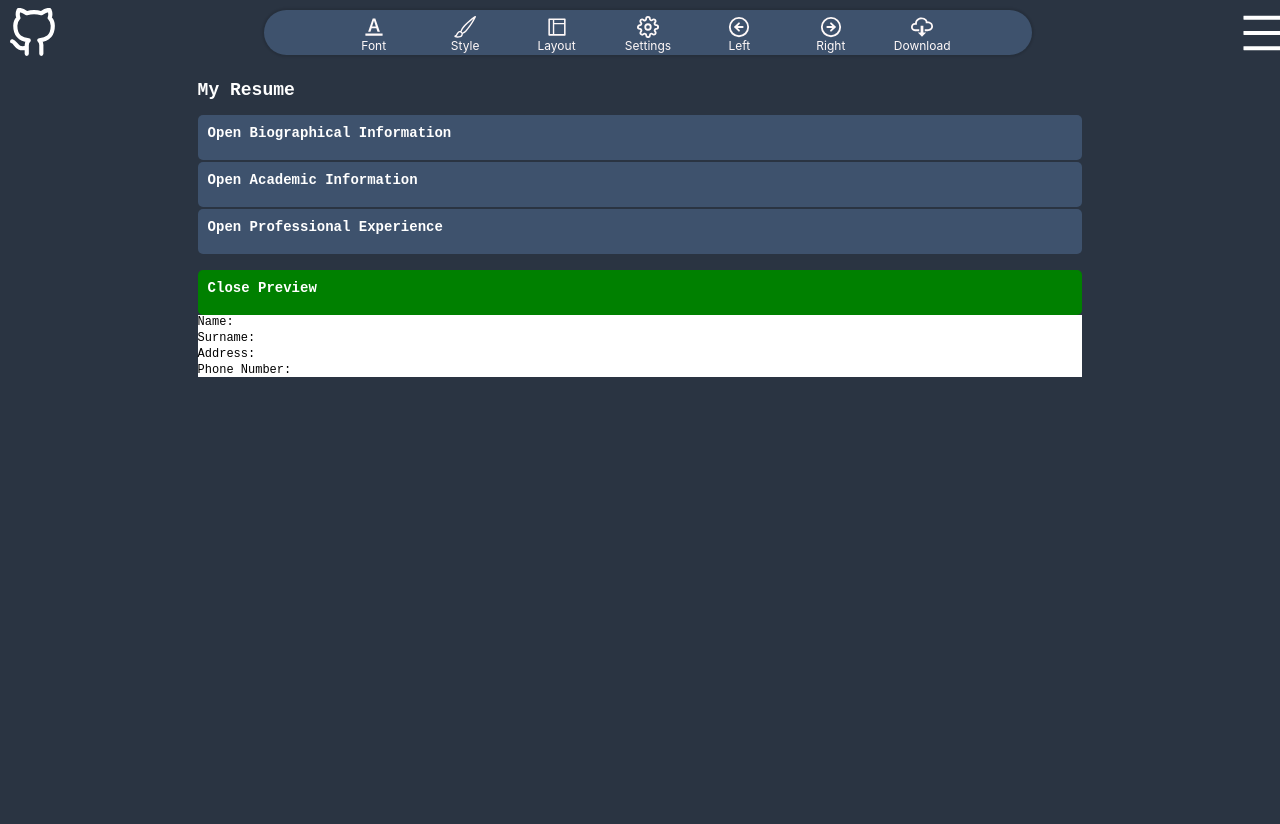
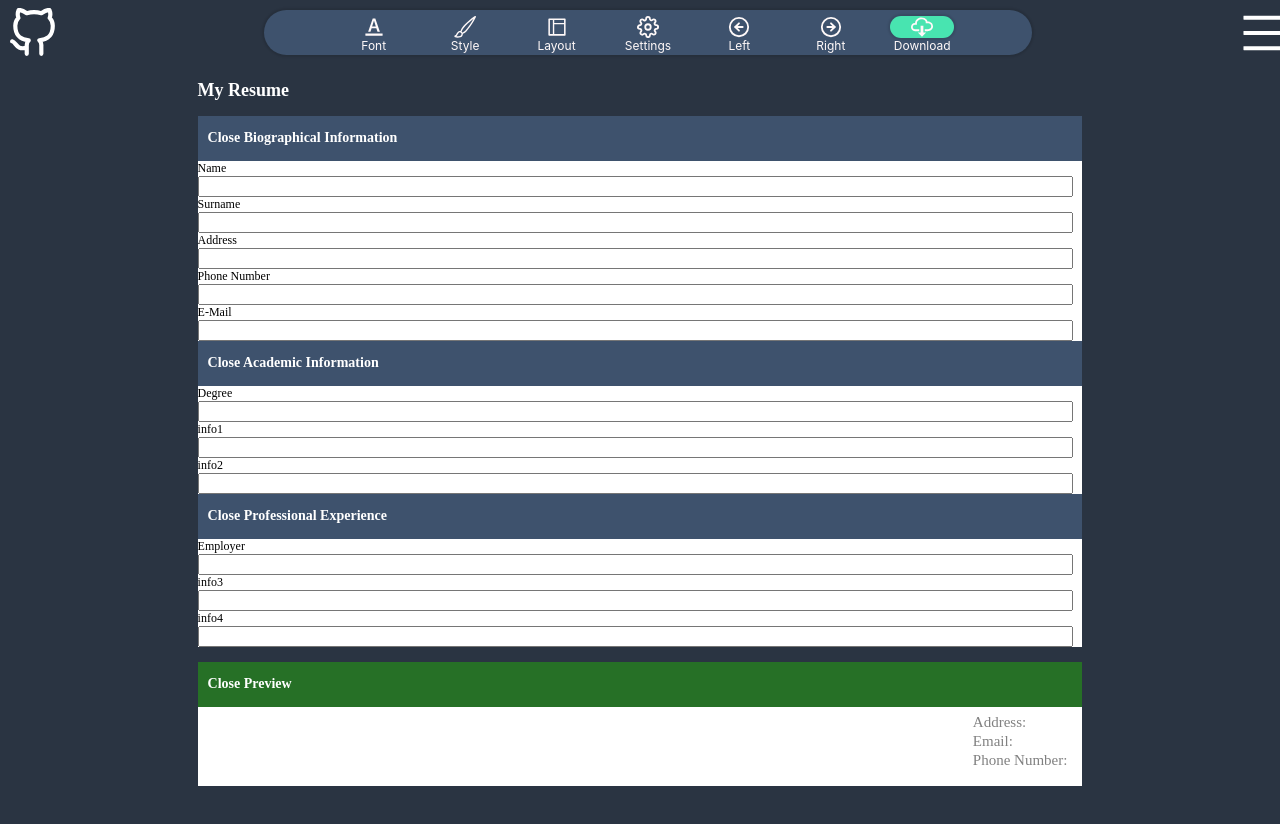
Before and after one commit to snt85c/CV-App, a React (Create React App) app: page / in a window 1280 px wide. Both pictures are taken after a click on the element "Open Preview". Shown: the top 824 px of the page. Built offline with nearby package versions, Linux system fonts and the light colour scheme.

Commit message:
refactoring and style fix

```diff
--- a/package.json
+++ b/package.json
@@ -9,7 +9,9 @@
     "react": "^17.0.2",
     "react-dom": "^17.0.2",
     "react-icons": "^4.3.1",
+    "react-loader-spinner": "^6.0.0-0",
     "react-scripts": "5.0.0",
+    "react-spinners": "^0.11.0",
     "uniqid": "^5.4.0",
     "web-vitals": "^2.1.4"
   },
@@ -38,6 +40,10 @@
     ]
   },
   "devDependencies": {
+    "@babel/cli": "^7.17.6",
+    "@babel/core": "^7.17.5",
+    "@babel/preset-env": "^7.16.11",
+    "@babel/preset-react": "^7.16.7",
     "prettier": "^2.5.1"
   }
 }
--- a/src/App.css
+++ b/src/App.css
@@ -1,17 +1,16 @@
-
 body {
   background-color: rgb(42, 52, 66);
   color: white;
-  font-family: -apple-system, BlinkMacSystemFont, 'Segoe UI', Roboto, Oxygen, Ubuntu, Cantarell, 'Open Sans', 'Helvetica Neue', sans-serif;
+  font-family: -apple-system, BlinkMacSystemFont, "Segoe UI", Roboto, Oxygen,
+    Ubuntu, Cantarell, "Open Sans", "Helvetica Neue", sans-serif;
   font-size: 12px;
   height: 1000px;
-
 }
 
-.container{
+.container {
   margin: 80px 15%;
   border: none;
-  font-family: 'Courier New', Courier, monospace;
+  font-family: "Ubuntu";
 }
 
 .form {
@@ -28,22 +27,21 @@ body {
 .sticky {
   position: fixed;
   top: 0;
-  width: 100%
+  width: 100%;
 }
 
-.mainMenu{
+.mainMenu {
   display: flex;
   justify-content: space-between;
   align-items: center;
   text-align: center;
   width: 50%;
-  height:45px;
+  height: 45px;
   background-color: rgb(62, 82, 109);
-  border-radius:  70px;
+  border-radius: 70px;
   margin: 10px 0px;
   padding: 0px 5%;
-  box-shadow:  0 0 2px 2px rgba(0,0,0,.1);
-
+  box-shadow: 0 0 2px 2px rgba(0, 0, 0, 0.1);
 }
 
 @media all and (max-width: 700px) {
@@ -54,34 +52,32 @@ body {
   }
 }
 
-
 .logo {
   color: white;
   height: 50px;
   width: 50px;
-  transition: all .2s ease-in-out;
+  transition: all 0.2s ease-in-out;
 }
 
-.logo:hover{
-  color:aqua;
+.logo:hover {
+  color: aqua;
   transform: scale(1.1);
-  cursor: pointer
+  cursor: pointer;
 }
 
-.mainMenuIcon{
+.mainMenuIcon {
   display: flex;
   flex-direction: column;
   justify-content: center;
   align-items: center;
   color: rgb(255, 249, 249);
-  transition: all .2s ease-in-out;
+  transition: all 0.2s ease-in-out;
   width: 70%;
   height: 70%;
-  cursor: pointer
-
+  cursor: pointer;
 }
 
-.icon{
+.icon {
   width: 70%;
   height: 70%;
   justify-content: center;
@@ -91,34 +87,36 @@ body {
   flex-shrink: 0;
 }
 
-.mainMenuIcon:hover{
-  color:rgb(0, 255, 128);
+.mainMenuIcon:hover {
+  color: rgb(0, 255, 128);
   transform: scale(1.1);
 }
 
-.downloadButton{
+.downloadButton {
   background-color: rgb(72, 228, 176);
-  box-shadow:  0 0 2px 2px rgba(0,0,0,.1);
+  box-shadow: 0 0 2px 2px rgba(0, 0, 0, 0.1);
   border-radius: 70px;
   align-items: center;
   justify-content: center;
-  margin-right: 15px;
-
 }
 
-.overlay{
+.downloadButton:hover {
+  color: white;
+  /* transition: all .2s ease-in-out; */
+}
+
+.overlay {
   position: fixed; /* Sit on top of the page content */
   display: none; /* Hidden by default */
-  /* flex-direction: column; */
-  font-weight: bold;
+  /* font-weight: bold; */
   padding: 1%;
   border-radius: 10px;
   width: 40%;
   height: 25%;
   top: 12%;
-  left:19%;
+  left: 19%;
   background-color: rgb(62, 82, 109);
-  box-shadow:  0 0 2px 2px rgba(0,0,0,.1);
+  box-shadow: 0 0 2px 2px rgba(0, 0, 0, 0.1);
 
   z-index: 2;
 }
@@ -137,36 +135,85 @@ label {
   width: 100%;
 }
 
-.outputLabel {
-  /* border-bottom: 1px gray solid; */
-  margin-bottom: 2px;
+
+
+.preview {
+  background-color: white;
+  padding: 5px 15px 15px 15px;
+  justify-content: space-between;
 }
 
-.section, .preview{
-  background-color: white;
+#preview {
+  background-color: rgb(38, 112, 38);
 }
-
-/* .preview {
-  display: inline-flex;
-  width: 100%;
-} */
-
-#preview{
-  background-color: green;
-}
-.clickableText{
+.clickableText {
   cursor: pointer;
 }
 
 .fieldButton {
+  display: flex;
   font-size: 14px;
   font-weight: bold;
   height: 25px;
   padding: 10px;
-  text-align: left;
+  justify-content: left;
+  align-items: center;
   background-color: rgb(62, 82, 109);
-  border-radius: 5px;
+  cursor: pointer;
+}
+
+.overlayTitle{
+  font-size: large;
+  font-weight: bold;
+}
+
+.fontOverlay{
+  width: 15%;
+  display: flex;
+  flex-direction: column;
+  justify-content: space-between;
+}
+
+.layoutOverlay{
+  width: 60%;
+  height: 60%;
+}
+
+.styleOverlayColor{
+  width: 28%;
+}
+
+.styleOverlayBackground {
+  width: 15%;
+  background-color: white;
+  left: 50%;
+  color: black;
+}
+
+.outputLabel {
   margin-top: 2px;
-  cursor: pointer
+  margin-bottom: 2px;
+  font-size: 15px;
+  color: gray;
+  background-color: transparent;
+}
+
+.NameSurnameDivOut{
+  margin-top: 20px;
+  display: flex;
+  justify-content: space-between;
+}
+
+.NameOutputLabel, .SurnameOutputLabel{
+  color: black;
+  font-size: 40px;
+  background-color: none;
+}
+
+.AddressOutputLabel, .Phone.NumberOutputLabel, .EmailOutputLabel{
+  color: black;
+  background-color: none;
+  font-size: 20px;
+
 
 }
--- a/src/App.js
+++ b/src/App.js
@@ -12,21 +12,22 @@ export class App extends React.Component {
       surname: "",
       phoneNumber: "",
       address: "",
+      email: "",
       degree: "",
       info1: "",
       info2: "",
       info3: "",
       info4: "",
-      font: "'Courier New', Courier, monospace",
+      font: "'Ubuntu",
     };
 
     this.handleChange = this.handleChange.bind(this);
     this.updateFont = this.updateFont.bind(this);
   }
 
-  updateFont = (change) => {
+  updateFont = (newFont) => {
     this.setState(
-      {font : change}
+      {font : newFont}
     )
   };
 
@@ -41,12 +42,12 @@ export class App extends React.Component {
     return (
       <>
         <Header font={this.updateFont} />
-        <div className="container" style={{ fontFamily: this.state.font }}>
+        <div className="container" >
           <h2>My Resume</h2>
           <Section
             name="Biographical Information"
-            stateValue={["name", "surname", "address", "phoneNumber"]}
-            elements={["Name", "Surname", "Address", "Phone Number"]}
+            stateValue={["name", "surname", "address", "phoneNumber","email"]}
+            elements={["Name", "Surname", "Address", "Phone Number","E-Mail"]}
             data={this.state}
             func={this.handleChange}
           />
@@ -65,7 +66,7 @@ export class App extends React.Component {
             func={this.handleChange}
           />
           <br></br>
-          <Preview className="preview" data={this.state} />
+          <Preview className="preview" data={this.state} font={this.state.font} />
         </div>
       </>
     );
--- a/src/Header Components/FontOverlay.js
+++ b/src/Header Components/FontOverlay.js
@@ -1,24 +1,35 @@
 export default function FontOverlay(props) {
-    let display = "none"
+  let displayValue = "none";
 
   if (props.id === "Font") {
-      display = "block"
+    displayValue = "flex";
   }
-  if(props.menu === "none"){
-      display = "none"
+  if (props.menu === "none") {
+    displayValue = "none";
   }
 
   return (
     <>
+      <div className="overlay fontOverlay" style={{ display: displayValue }}>
+        <div className="overlayTitle">
+        {props.id}
+        </div>
+        <div>
+          <div className="clickableText" onClick={() => props.font("Ubuntu")}>
+            Ubuntu
+          </div>
           <div
-          className="overlay"
-          style={{ display: display, width: "15%"}}
+            className="clickableText"
+            onClick={() => props.font("'Courier New', Courier, monospace")}
           >
-          {props.id}
-          <div>
-          <div className="clickableText" onClick={()=>props.font("-apple-system, BlinkMacSystemFont, 'Segoe UI', Roboto, Oxygen, Ubuntu, Cantarell, 'Open Sans', 'Helvetica Neue', sans-serif")}>Ubuntu</div>
-            <div className="clickableText"onClick={()=>props.font("'Courier New', Courier, monospace")}>Courier</div>
-            <div className="clickableText"onClick={()=>props.font("'Times New Roman', Times, serif")}>Times New Roman</div>
+            Courier
+          </div>
+          <div
+            className="clickableText"
+            onClick={() => props.font("'Times New Roman', Times, serif")}
+          >
+            Times New Roman
+          </div>
         </div>
         <div>Size</div>
       </div>
--- a/src/Header Components/LayoutOverlay.js
+++ b/src/Header Components/LayoutOverlay.js
@@ -1,18 +1,20 @@
 export default function LayoutOverlay(props){
-    let display = "none"
+    let displayValue = "none"
     if (props.id === "Layout") {
-        display = "block"
+      displayValue = "block"
     }
     if(props.menu === "none"){
-        display = "none"
+      displayValue = "none"
     }
     return (
         <>
         <div
-          className="overlay"
-          style={{ display: display, width: "60%", height: "60%"}}
+          className="overlay layoutOverlay"
+          style={{ display: displayValue}}
         >
-          {props.id}
+          <div className="overlayTitle">
+        {props.id}
+        </div>
         </div>
       </>
     )
--- a/src/Header Components/MainMenu.js
+++ b/src/Header Components/MainMenu.js
@@ -73,7 +73,11 @@ export default class MainMenu extends React.Component {
             );
           })}
         </div>
-          <Overlay font={this.props.font}menu={this.state.menu} id = {this.state.id} style={{display: this.state.menu}}/>
+          <Overlay
+          font={this.props.font}
+          menu={this.state.menu}
+          id = {this.state.id}
+          style={{displayValue: this.state.menu}}/>
       </>
     );
   }
--- a/src/Header Components/MenuIcon.js
+++ b/src/Header Components/MenuIcon.js
@@ -1,4 +1,8 @@
 export default function MenuIcon(props) {
+  let classes = "icon"
+  if(props.id === "Download"){
+    classes ="icon downloadButton"
+  }
   return (
       <div
         id={props.id}
@@ -6,7 +10,7 @@ export default function MenuIcon(props) {
         onClick={props.onClick}
         onMouseEnter={props.onHover}
       >
-        <props.import className="icon" />
+        <props.import className={classes} />
         <div className="mobhide">{props.id}</div>
       </div>
   );
--- a/src/Header Components/StyleOverlay.js
+++ b/src/Header Components/StyleOverlay.js
@@ -1,27 +1,26 @@
 export default function StyleOverlay(props) {
-  let display = "none";
+  let displayValue = "none";
   if (props.id === "Style") {
-    display = "block";
+    displayValue = "block";
   }
   if (props.menu === "none") {
-    display = "none";
+    displayValue = "none";
   }
   return (
     <>
-      <div className="overlay" style={{ display: display, width: "28%" }}>
-        Color
+      <div
+        className="overlay styleOverlayColor"
+        style={{ display: displayValue }}
+      >
+        <div className="overlayTitle">Color</div>
       </div>
       <div
-        className="overlay"
+        className="overlay styleOverlayBackground"
         style={{
-          display: display,
-          width: "15%",
-          backgroundColor: "white",
-          left: "50%",
-          color: "black",
+          display: displayValue,
         }}
       >
-        Background
+        <div className="overlayTitle">Background</div>
       </div>
     </>
   );
--- a/src/components/Output.js
+++ b/src/components/Output.js
@@ -1,9 +1,16 @@
 function Output({ name, data }) {
+  let nameA = name;
+  if(nameA === "Name" || nameA === "Surname"){
+    nameA = ""
+
+  }else{
+    nameA += ":"
+  }
+  console.log(data)
   return (
     <>
-      <label className="outputLabel">
-        {name}: {data}
-      </label>
+      <label className="outputLabel">{nameA}</label>
+      <div className={name + "OutputLabel"}>{data}</div>
     </>
   );
 }
--- a/src/components/Preview.js
+++ b/src/components/Preview.js
@@ -28,11 +28,23 @@ class Preview extends React.Component {
           func={this.handleClick}
           id="preview"
         />
-        <div className = "preview" style={{ display: this.state.value === true ? "block" : "none" }}>
-          <Output name="Name" data={this.props.data.name} />
-          <Output name="Surname" data={this.props.data.surname} />
-          <Output name="Address" data={this.props.data.address} />
-          <Output name="Phone Number" data={this.props.data.phoneNumber} />
+        <div
+          className="preview"
+          style={{
+            fontFamily: this.props.font,
+            display: this.state.value === true ? "flex" : "none",
+          }}
+        >
+          <div className="NameSurnameDivOut">
+            <Output name="Name" data={this.props.data.name} />
+            <div style={{width:"15px"}}></div>
+            <Output name="Surname" data={this.props.data.surname} />
+          </div>
+          <div>
+            <Output name="Address" data={this.props.data.address} />
+            <Output name="Email" data={this.props.data.email} />
+            <Output name="Phone Number" data={this.props.data.phoneNumber} />
+          </div>
         </div>
       </>
     );
--- a/src/components/Section.js
+++ b/src/components/Section.js
@@ -6,7 +6,7 @@ export default class Section extends React.Component {
   constructor() {
     super();
     this.state = {
-      value: false,
+      value: true,
     };
   }
 
--- a/src/index.js
+++ b/src/index.js
@@ -1,6 +1,7 @@
 import React from "react";
 import ReactDOM from "react-dom";
 import App from "./App";
+
 
 ReactDOM.render(
   <React.StrictMode>
```
Also changed, not shown: 1 other file (tests, documents, lock files or other folders). Lines whose indentation alone changed are shown as unchanged.
